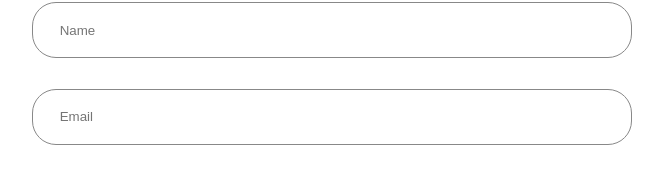
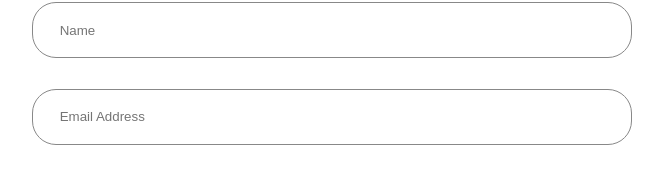
Before and after one commit to Studio117/kwasi-otengbaah-portfolio, a React (Vite) app: page / in a window 1280 px wide. Shown: the part 2426-2599 px from the top of the page, without its empty margins (308-971 px from the left). Built offline with nearby package versions, Linux system fonts and the light colour scheme.

Commit message:
change form submittion from formSpree to formSubmit

```diff
--- a/src/components/ContactPage/ContactPage.jsx
+++ b/src/components/ContactPage/ContactPage.jsx
@@ -8,22 +8,24 @@ function ContactPage() {
             <div className="contact-page">
                 <h1 className="sectionTitle">Contact</h1>
 
-                <form action="https://formspree.io/f/xvggvjyw" method='post' className='contact-page__form'>
+                <form action="https://formsubmit.co/kwasiob@gmail.com" method='post' className='contact-page__form' value="Portfolio ContactPage Submittion">
 
                     <div className="contact-page__form-group">
                         <label htmlFor="name" hidden> Name</label>
                         <input type="text" name='name' id='name' placeholder='Name' required />
                     </div>
 
-                    <div className="contact-page__email">
+                     <div className="contact-page__email">
                         <label htmlFor="email" hidden> email</label>
-                        <input type="text" name='email' id='email' placeholder='Email' required />
+                        <input type="text" name='email' id='email' placeholder='Email Address' required />
                     </div>
 
                     <div className="contact-page__text-area">
                         <label htmlFor="message" hidden> email</label>
                         <textarea type="message" name='message' id='message' placeholder='Message' required ></textarea>
                     </div>
+
+
                     <input type="submit" value='Submit' className='submit' />
                 </form>
             </div>
```
